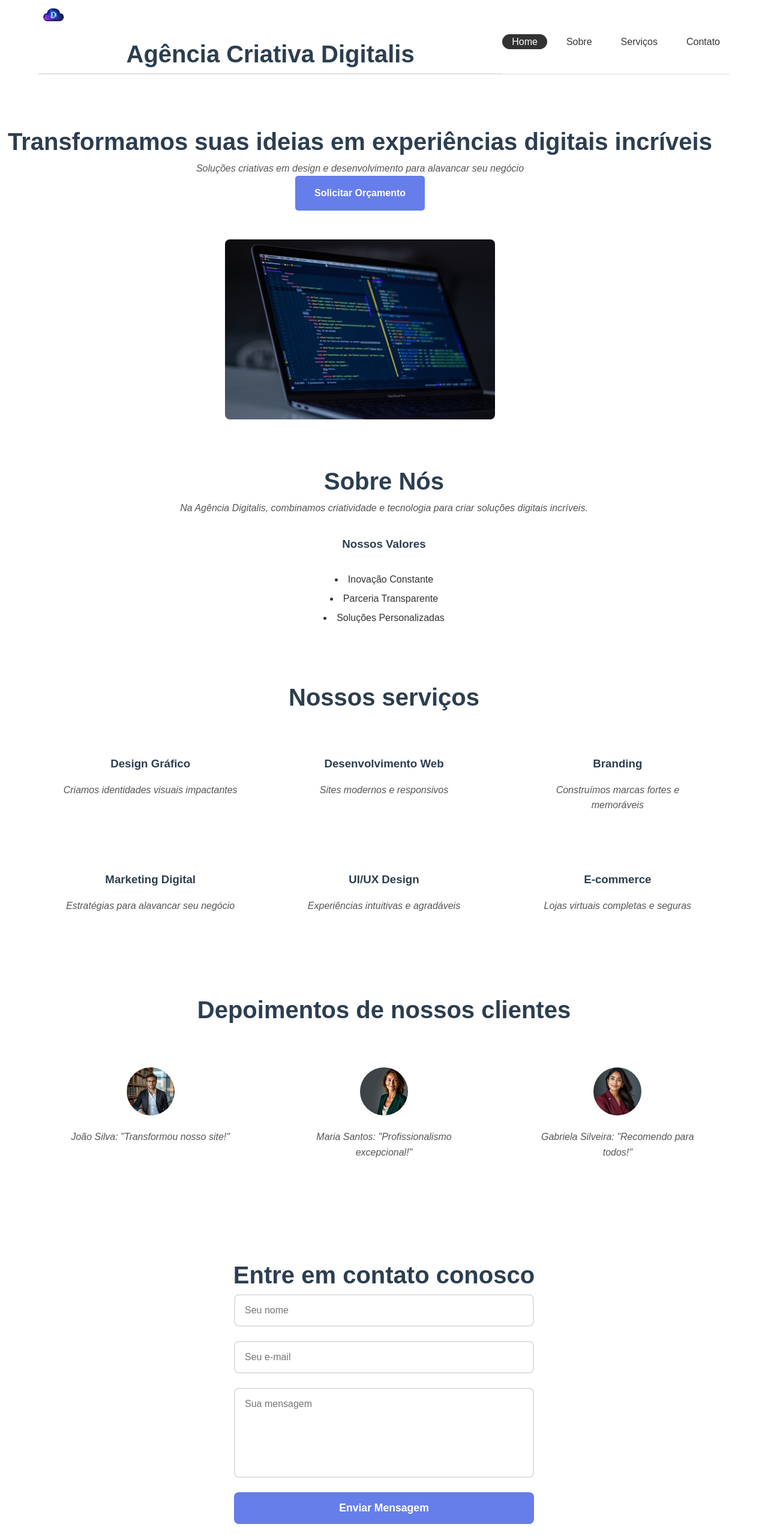
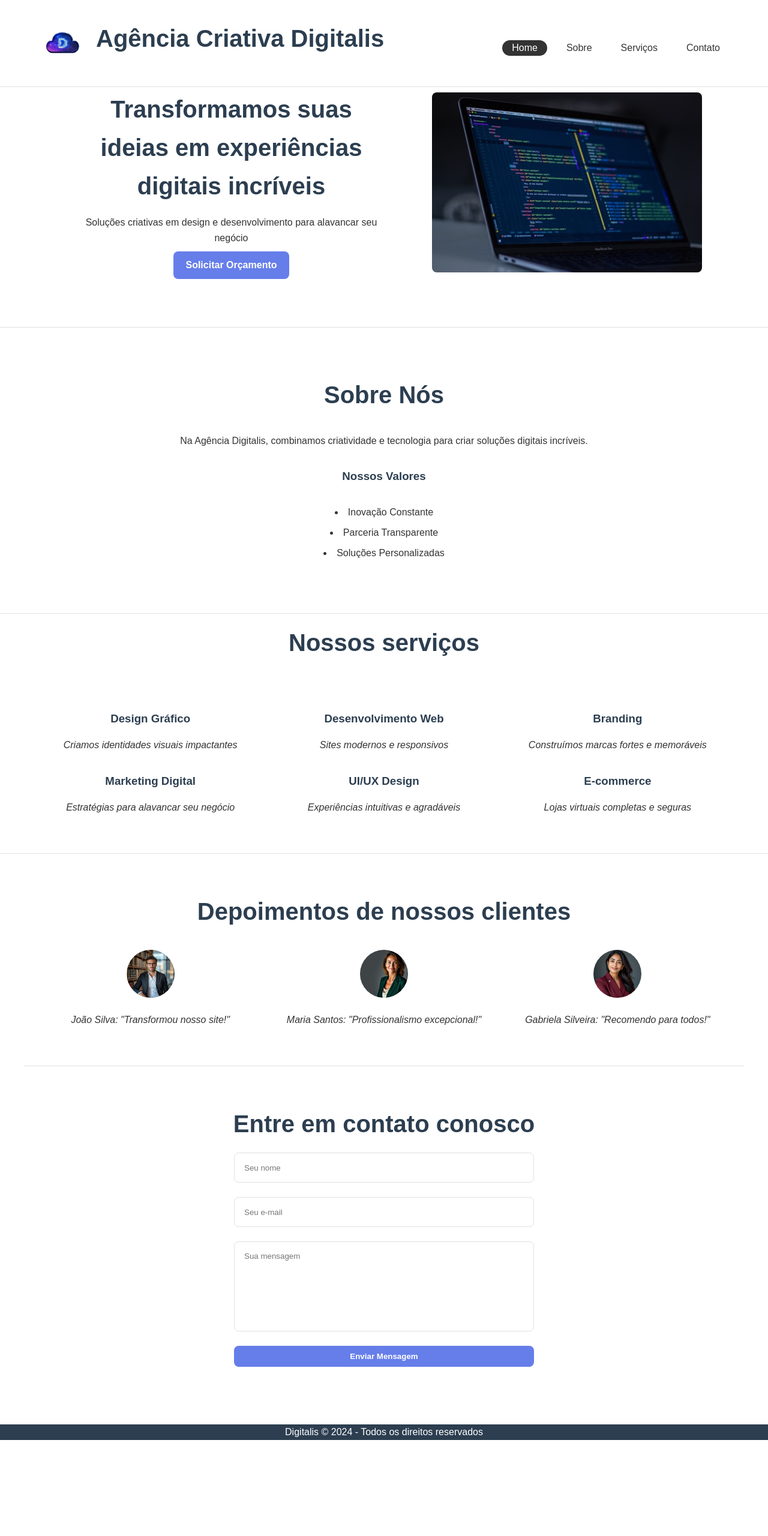
Before and after one commit to caioe5958-crypto/Ag-ncia, a plain HTML site: page index.html in a window 1280 px wide. Shown: the top 2560 px of the page at 60% size. After the commit the page ends 2400 px from the top, so only its background shows below. Drawn offline with Linux system fonts and the light colour scheme.

Commit message:
Utilização de SCSS

```diff
--- a/index.html
+++ b/index.html
@@ -4,24 +4,24 @@
     <meta charset="UTF-8">
     <meta name="viewport" content="width=device-width, initial-scale=1.0">
     <title>Agência Criativa Web</title>
-    <link rel="stylesheet" href="estilos.css">
+    <link rel="stylesheet" href="css/estilos.css">
 </head>
 
 <body>
-    <header>
-        <div class="header">
+    <header class="header">
             <div class="header__container">
-                <img src="logo.png" alt="Agência Digitalis" class="header__logo" width="50" height="50">
-                <h1 class="secao__title">Agência Criativa Digitalis</h1>
+                <div class="header__logo">
+                <img src="logo.png" alt="Agência Digitalis" width="50" height="50">
+                <h1 class="header__title">Agência Criativa Digitalis</h1>
             </div>
 
-            <nav class="menu">
-            <ul class="menu__list">
-            <li class="menu__item menu__item--active"><a href="#home" class="menu__link menu__link--active">Home</a></li>
-            <li class="menu__item"><a href="#sobre" class="menu__link">Sobre</a></li>
-            <li class="menu__item"><a href="#servicos" class="menu__link">Serviços</a></li>
-            <li class="menu__item"><a href="#contato" class="menu__link">Contato</a></li>
-            </ul>
+            <nav class="header__menu">
+                <ul class="header__menu-list">
+                    <li class="header__menu-list-item header__menu-list-item--active"><a href="#home" class="header__menu-list-item-link header__menu-list-item-link--active">Home</a></li>
+                    <li class="header__menu-list-item"><a href="#sobre" class="header__menu-list-item-link">Sobre</a></li>
+                    <li class="header__menu-list-item"><a href="#servicos" class="header__menu-list-item-link">Serviços</a></li>
+                    <li class="header__menu-list-item"><a href="#contato" class="header__menu-list-item-link">Contato</a></li>
+                </ul>
             </nav>
         </div>
     </header>
@@ -31,9 +31,9 @@
     <section id="home" class="home">
     <div class="banner">
         <div class="banner__content">
-            <h1 class="secao__title">Transformamos suas ideias em experiências digitais incríveis</h1>
-            <p class="secao__text">Soluções criativas em design e desenvolvimento para alavancar seu negócio</p>
-            <a href="#contato" class="banner__button">Solicitar Orçamento</a>
+            <h1 class="banner__content-title">Transformamos suas ideias em experiências digitais incríveis</h1>
+            <p class="banner__content-text">Soluções criativas em design e desenvolvimento para alavancar seu negócio</p>
+            <a href="#contato" class="banner__content-button">Solicitar Orçamento</a>
         </div>
 
         <div class="banner__image-container">
@@ -43,84 +43,84 @@
     </section>
 
     <section id="sobre" class="sobre">
-        <div class="info">
-            <h2 class="secao__title">Sobre Nós</h2>
-            <p class="secao__text">Na Agência Digitalis, combinamos criatividade e tecnologia para criar soluções digitais incríveis.</p>
+        <div class="sobre__info">
+            <h2 class="sobre__info-title">Sobre Nós</h2>
+            <p class="sobre__info-text">Na Agência Digitalis, combinamos criatividade e tecnologia para criar soluções digitais incríveis.</p>
 
-            <h3 class="info__subtitle">Nossos Valores</h3>
-                <ul class="info__list">
-                    <li class="info__item">Inovação Constante</li>
-                    <li class="info__item">Parceria Transparente</li>
-                    <li class="info__item">Soluções Personalizadas</li>
+            <h3 class="sobre__info-subtitle">Nossos Valores</h3>
+                <ul class="sobre__info-list">
+                    <li class="sobre__info-list-item">Inovação Constante</li>
+                    <li class="sobre__info-list-item">Parceria Transparente</li>
+                    <li class="sobre__info-list-item">Soluções Personalizadas</li>
                  </ul>
         </div>
     </section>
 
     <section id="servicos" class="servicos">
-        <h2 class="secao__title">Nossos serviços</h2>
+        <h2 class="servicos__title">Nossos serviços</h2>
 
         <div class="servicos__grid">
 
-            <div class="servicos__item">
-                <h3 class="servicos__subtitle">Design Gráfico</h3>
-                <p class="secao__text">Criamos identidades visuais impactantes</p>
+            <div class="servicos__grid-item">
+                <h3 class="servicos__grid-item-subtitle">Design Gráfico</h3>
+                <p class="servicos__grid-item-text">Criamos identidades visuais impactantes</p>
             </div>
 
-            <div class="servicos__item">
-                <h3 class="servicos__subtitle">Desenvolvimento Web</h3>
-                <p class="secao__text">Sites modernos e responsivos</p>
+            <div class="servicos__grid-item">
+                <h3 class="servicos__grid-item-subtitle">Desenvolvimento Web</h3>
+                <p class="servicos__grid-item-text">Sites modernos e responsivos</p>
             </div>
 
-            <div class="servicos__item">
-                <h3 class="servicos__subtitle">Branding</h3>
-                <p class="secao__text">Construímos marcas fortes e memoráveis</p>
+            <div class="servicos__grid-item">
+                <h3 class="servicos__grid-item-subtitle">Branding</h3>
+                <p class="servicos__grid-item-text">Construímos marcas fortes e memoráveis</p>
             </div>
 
-            <div class="servicos__item">
-                <h3 class="servicos__subtitle">Marketing Digital</h3>
-                <p class="secao__text">Estratégias para alavancar seu negócio</p>
+            <div class="servicos__grid-item">
+                <h3 class="servicos__grid-item-subtitle">Marketing Digital</h3>
+                <p class="servicos__grid-item-text">Estratégias para alavancar seu negócio</p>
             </div>
 
-            <div class="servicos__item">
-            <h3 class="servicos__subtitle">UI/UX Design</h3>
-            <p class="secao__text">Experiências intuitivas e agradáveis</p>
+            <div class="servicos__grid-item">
+            <h3 class="servicos__grid-item-subtitle">UI/UX Design</h3>
+            <p class="servicos__grid-item-text">Experiências intuitivas e agradáveis</p>
             </div>
 
-            <div class="servicos__item">
-            <h3 class="servicos__subtitle">E-commerce</h3>
-            <p class="secao__text">Lojas virtuais completas e seguras</p>
+            <div class="servicos__grid-item">
+            <h3 class="servicos__grid-item-subtitle">E-commerce</h3>
+            <p class="servicos__grid-item-text">Lojas virtuais completas e seguras</p>
              </div>
 
     </section>
 
     <section id="depoimentos" class="depoimentos">
-        <h2 class="secao__title">Depoimentos de nossos clientes</h2>
+        <h2 class="depoimentos__title">Depoimentos de nossos clientes</h2>
 
         <div class="depoimentos__container">
-            <div class="depoimentos__cliente">
-                <img src="cliente1.jpeg" alt="João Silva" class="depoimentos__imagem">
-                <p class="secao__text">João Silva: "Transformou nosso site!"</p>
+            <div class="depoimentos__container-cliente">
+                <img src="cliente1.jpeg" alt="João Silva" class="depoimentos__container-cliente-imagem">
+                <p class="depoimentos__container-cliente-text">João Silva: "Transformou nosso site!"</p>
             </div>
 
-            <div class="depoimentos__cliente">
-                <img src="cliente2.jpeg" alt="Maria Santos" class="depoimentos__imagem">
-                <p class="secao__text">Maria Santos: "Profissionalismo excepcional!"</p>
+            <div class="depoimentos__container-cliente">
+                <img src="cliente2.jpeg" alt="Maria Santos" class="depoimentos__container-cliente-imagem">
+                <p class="depoimentos__container-cliente-text">Maria Santos: "Profissionalismo excepcional!"</p>
             </div>
 
-            <div class="depoimentos__cliente">
-                <img src="cliente3.jpeg" alt="Gabriela Silveira" class="depoimentos__imagem">
-                <p class="secao__text">Gabriela Silveira: "Recomendo para todos!"</p>
+            <div class="depoimentos__container-cliente">
+                <img src="cliente3.jpeg" alt="Gabriela Silveira" class="depoimentos__container-cliente-imagem">
+                <p class="depoimentos__container-cliente-text">Gabriela Silveira: "Recomendo para todos!"</p>
             </div>
         </div>
     </section>
 
     <section id="contato" class="contato">
-    <h2 class="secao__title">Entre em contato conosco</h2>
+    <h2 class="contato__title">Entre em contato conosco</h2>
     <form class="contato__form">
-        <input type="text" class="contato__input" placeholder="Seu nome" required>
-        <input type="email" class="contato__input" placeholder="Seu e-mail" required>
-        <textarea placeholder="Sua mensagem" class="contato__textarea"></textarea>
-        <button type="button" class="contato__button">Enviar Mensagem</button>
+        <input type="text" class="contato__form-input" placeholder="Seu nome" required>
+        <input type="email" class="contato__form-input" placeholder="Seu e-mail" required>
+        <textarea placeholder="Sua mensagem" class="contato__form-textarea"></textarea>
+        <button type="button" class="contato__form-button">Enviar Mensagem</button>
     </form>
     </section>
 
--- /dev/null
+++ b/scss/_banner.scss
@@ -0,0 +1,60 @@
+@use 'variaveis';
+@use 'mixins';
+
+.home{
+    margin-top: variaveis.$espacamento * 7;
+    padding: variaveis.$espacamento * 8;
+    border-bottom: variaveis.$border-bottom;
+}
+
+.banner{
+    display: flex;
+    flex-direction: row;
+    align-items: center;
+    justify-content: center;
+    max-width: 1200px;
+    gap: variaveis.$gap-padrao * 3;
+    margin: 0 auto;
+
+    &__content{
+    flex: 1;
+    text-align: center;
+    margin-left: 50px;
+
+        &-title{
+            @include mixins.title();
+        }
+        &-text{
+            color: variaveis.$cor-texto;
+            padding: variaveis.$padding-padrao / 4 ;
+        }
+        &-button{
+            @include mixins.botao();
+            margin-top: variaveis.$espacamento;
+
+        }
+    }
+
+    &__image-container{
+        flex: 1;
+        text-align: center;
+    }
+    &__image{
+        max-width: 100%;
+        height: auto;
+        border-radius: variaveis.$border-padrao;
+    }
+
+
+@media (max-width: 768px) {
+    &{
+    margin-top: 20px;
+    flex-direction: column;
+    padding: variaveis.$padding-padrao / 2;
+    gap: variaveis.$gap-padrao * 2;
+    }
+    &__content-title {
+        font-size: variaveis.$tamanho-titulo * 0.8;
+    }
+}
+}
--- /dev/null
+++ b/scss/_base.scss
@@ -0,0 +1,13 @@
+@use 'variaveis';
+
+* {
+    margin: 0;
+    padding: 0;
+    box-sizing: border-box;
+}
+
+body {
+    font-family: variaveis.$fonte-padrao;
+    line-height: variaveis.$height-padrao;
+    color: variaveis.$cor-texto;
+}
--- /dev/null
+++ b/scss/_componentes.scss
@@ -0,0 +1,17 @@
+@use 'variaveis';
+@use 'mixins';
+
+.botao {
+    @include mixins.botao;
+}
+
+.input {
+    @include mixins.input;
+}
+
+.card {
+    background: variaveis.$cor-secundaria;
+    padding: variaveis.$padding-padrao / 2;
+    border-radius: variaveis.$border-padrao;
+    text-align: center;
+}
--- /dev/null
+++ b/scss/_contato.scss
@@ -0,0 +1,34 @@
+@use 'variaveis';
+@use 'mixins';
+
+.contato{
+    max-width: 100%;
+    margin: 0 auto;
+    padding: variaveis.$padding-padrao;
+    text-align: center;
+
+    &__title{
+        @include mixins.title();
+    }
+    &__form{
+        max-width: 500px;
+        display: flex;
+        flex-direction: column;
+        gap: variaveis.$gap-padrao * 1.5 ;
+        margin: 0 auto;
+
+        &-input, &-textarea{
+            @include mixins.input();
+        }
+
+        &-textarea{
+            min-height: 150px;
+            min-width: 100%;
+            resize: none;
+        }
+
+        &-button{
+            @include mixins.botao();
+        }
+    }
+}
--- /dev/null
+++ b/scss/_depoimentos.scss
@@ -0,0 +1,39 @@
+@use 'variaveis';
+@use 'mixins';
+
+.depoimentos {
+    max-width: 1200px;
+    margin: 0 auto;
+    padding: variaveis.$padding-padrao;
+    text-align: center;
+    border-bottom: variaveis.$border-bottom;
+
+    &__title{
+        @include mixins.title();
+    }
+    &__container{
+        display: grid;
+        grid-template-columns: repeat(auto-fit, minmax(300px, 1fr));
+        gap: variaveis.$gap-padrao * 2;
+        margin-top: variaveis.$margin-padrao;
+
+        &-cliente{
+            background: variaveis.$cor-secundaria;
+            padding: variaveis.$padding-padrao / 2;
+            border-radius: variaveis.$border-padrao;
+
+            &-imagem{
+                width: 80px;
+                height: 80px;
+                border-radius: variaveis.$border-padrao * 10;
+                object-fit: cover;
+                margin-bottom: variaveis.$gap-padrao;
+            }
+            &-text{
+                font-style: variaveis.$font-style-text;
+                color: variaveis.$cor-texto;
+                padding: variaveis.$padding-padrao / 4 ;
+            }
+        }
+    }
+}
--- /dev/null
+++ b/scss/_footer.scss
@@ -0,0 +1,20 @@
+@use 'variaveis';
+
+.footer{
+    background: variaveis.$cor-titulos;
+    color: variaveis.$cor-secundaria;
+    text-align: center;
+    padding: variaveis.$padding-padrao / 2;
+    margin-top: variaveis.$margin-padrao;
+
+    &__text{
+    margin: 0;
+    font-size: 1rem;
+    }
+
+    @media (max-width: 768px) {
+    .footer {
+        padding: 2rem 1rem;
+    }
+}
+}
--- /dev/null
+++ b/scss/_header.scss
@@ -0,0 +1,81 @@
+@use 'variaveis';
+@use 'mixins';
+
+.header {
+    background: variaveis.$cor-secundaria;
+    width: 100%;
+    top: 0;
+    position: fixed;
+    border-bottom: variaveis.$border-bottom;
+
+    &__logo {
+    display: flex;
+    align-items: center;
+    gap: variaveis.$gap-padrao;
+
+    img {
+        width: 80px;
+        height: 80px;
+    }
+}
+
+&__title {
+    @include mixins.title();
+}
+    &__container {
+        display: flex;
+        justify-content: space-between;
+        align-items: center;
+        padding: variaveis.$gap-padrao * 2 0;
+        max-width: 90%;
+        margin: 0 auto;
+    }
+
+    &__menu{
+
+        &-list{
+        display: flex;
+        list-style: none;
+        gap: variaveis.$gap-padrao;
+        margin-top: 1rem;
+
+            &-item{
+                width: 100%;
+
+                &-link{
+                    text-decoration: none;
+                    color: variaveis.$cor-texto;
+                    padding: 1rem;
+
+                    &--active{
+                        color: variaveis.$cor-secundaria;
+
+
+                    }
+                }
+                &--active{
+                    background-color: variaveis.$cor-texto;
+                    border-radius: variaveis.$border-padrao * 2;
+
+                }
+            }
+        }
+    }
+
+    @media (max-width: 768px) {
+    &__container {
+        padding: variaveis.$gap-padrao;
+    }
+
+    &__title {
+        font-size: 1.2rem;
+    }
+
+    &__menu {
+        &-list {
+            display: block;
+            gap: variaveis.$gap-padrao;
+        }
+    }
+}
+}
```
Also changed, not shown: scss/_layout.scss (added, +12 -0 lines), scss/_mixins.scss (added, +39 -0 lines), scss/_servicos.scss (added, +34 -0 lines), scss/_sobre.scss (added, +43 -0 lines), scss/_variaveis.scss (added, +21 -0 lines), scss/estilos.scss (added, +14 -0 lines), css/estilos.css (added), estilos.css (deleted), 1 other file.
